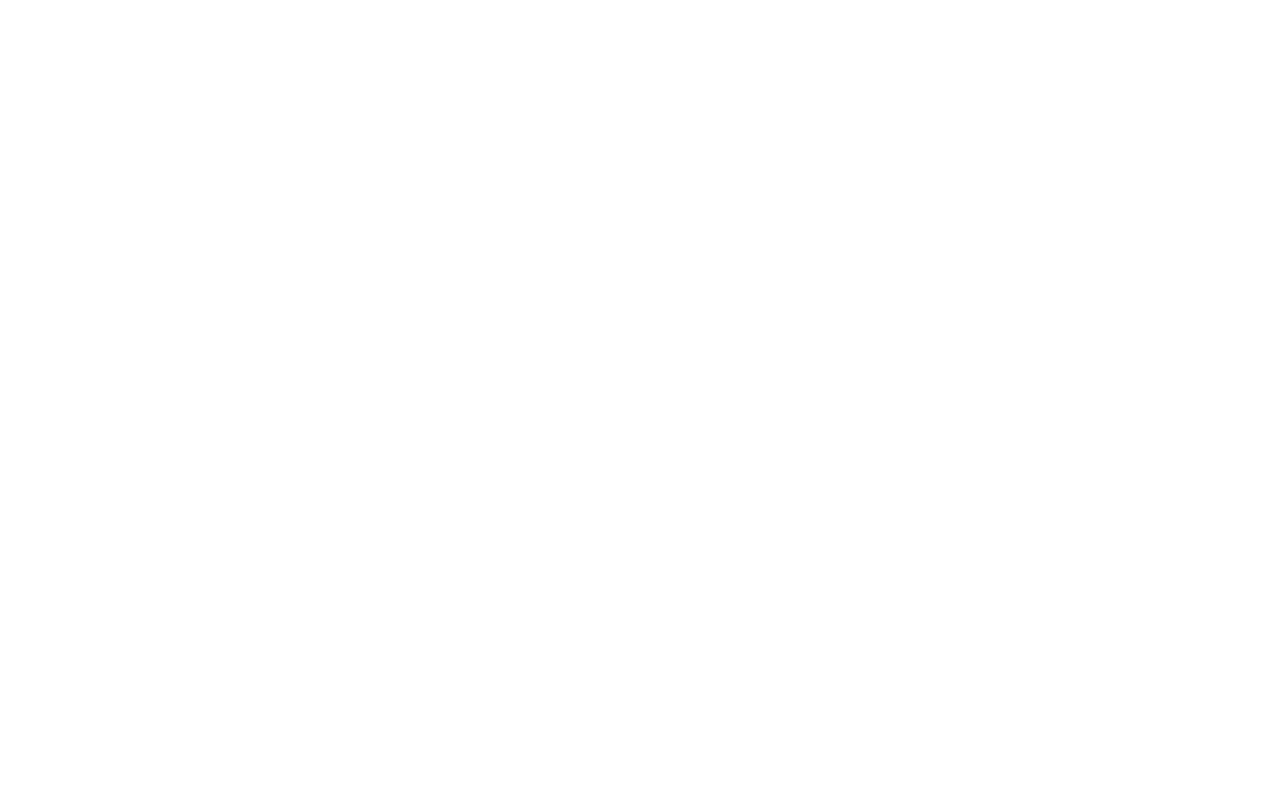
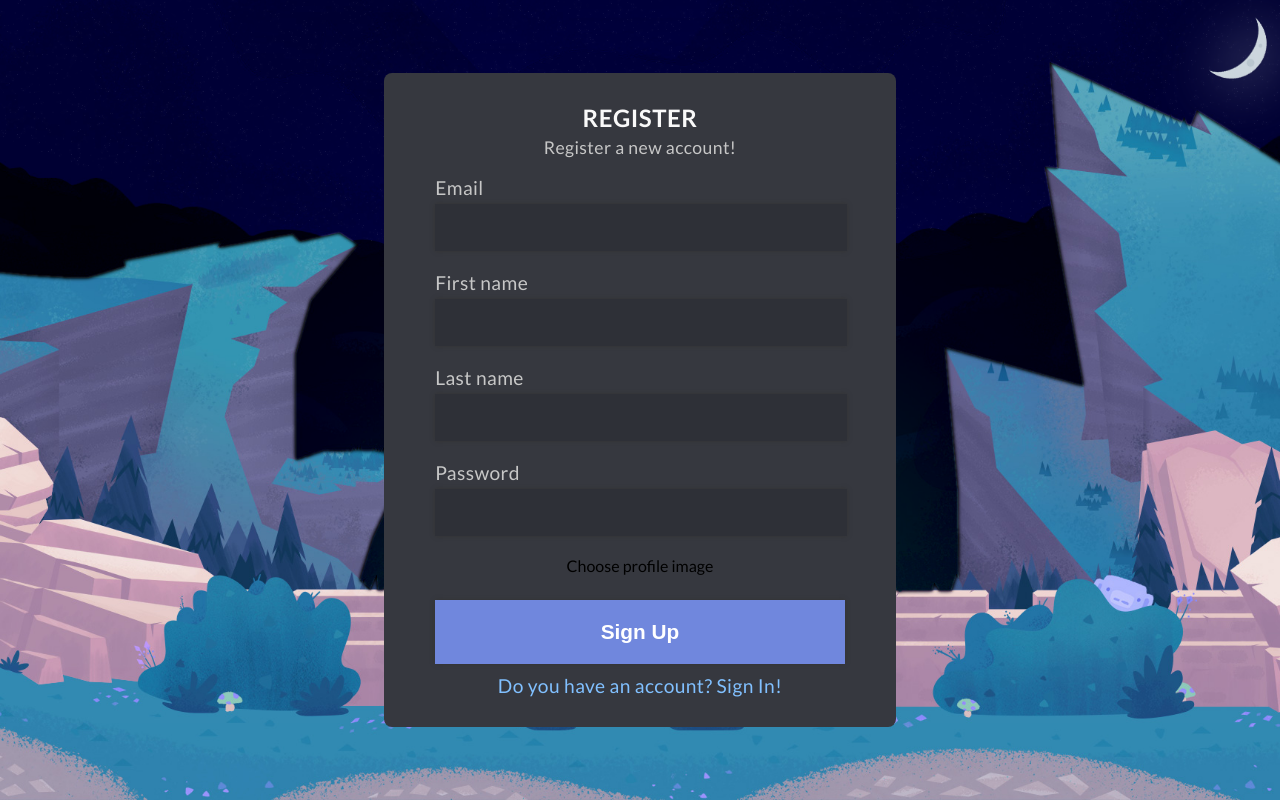
Before and after one commit to rafi9898/Messenger-App, a React (Create React App) app: page /signup in a window 1280 px wide. Built offline with nearby package versions, Linux system fonts and the light colour scheme.

Commit message:
Added Sign up form

```diff
--- a/src/App.tsx
+++ b/src/App.tsx
@@ -1,6 +1,7 @@
 import React from "react";
 import { BrowserRouter as Router, Switch, Route } from "react-router-dom";
 import Login from "./components/pages/Login/Login";
+import SignUp from "./components/pages/SignUp/SignUp";
 
 const App: React.FC = () => {
   return (
@@ -8,6 +9,7 @@
       <Router>
         <Switch>
           <Route path="/" component={Login} exact />
+          <Route path="/signup" component={SignUp} />
         </Switch>
       </Router>
     </div>
--- /dev/null
+++ b/src/components/Authentication/Form/SignUpForm.tsx
@@ -0,0 +1,42 @@
+import React, { Component } from "react";
+import {
+  StyledWrapper,
+  StyledForm,
+  StyledFormTitle,
+  StyledFormSubTitle,
+  StyledFlex,
+  StyledLabel,
+  StyledInput,
+  StyledButton,
+  StyledAnotherLink
+} from "./FormStyled";
+
+class SignUpForm extends Component {
+  render() {
+    return (
+      <StyledWrapper>
+        <StyledForm>
+          <StyledFlex>
+            <StyledFormTitle>Register</StyledFormTitle>
+            <StyledFormSubTitle>Register a new account!</StyledFormSubTitle>
+            <StyledLabel>Email</StyledLabel>
+            <StyledInput type="email" required />
+            <StyledLabel>First name</StyledLabel>
+            <StyledInput type="text" required />
+            <StyledLabel>Last name</StyledLabel>
+            <StyledInput type="text" required />
+            <StyledLabel>Password</StyledLabel>
+            <StyledInput type="password" required />
+            Choose profile image
+            <StyledButton>Sign Up</StyledButton>
+            <StyledAnotherLink to="/login">
+              Do you have an account? Sign In!
+            </StyledAnotherLink>
+          </StyledFlex>
+        </StyledForm>
+      </StyledWrapper>
+    );
+  }
+}
+
+export default SignUpForm;
--- /dev/null
+++ b/src/components/Authentication/SignUpBox/SignUpBox.tsx
@@ -0,0 +1,15 @@
+import React from "react";
+import { StyledWrapper, StyledContainer } from "../AuthStyled";
+import SignUpForm from "../../Authentication/Form/SignUpForm";
+
+const SignUpBox = () => {
+  return (
+    <StyledWrapper>
+      <StyledContainer>
+        <SignUpForm />
+      </StyledContainer>
+    </StyledWrapper>
+  );
+};
+
+export default SignUpBox;
--- /dev/null
+++ b/src/components/pages/SignUp/SignUp.tsx
@@ -0,0 +1,13 @@
+import React from "react";
+import SignUpBox from "../../Authentication/SignUpBox/SignUpBox";
+import { StyledWrapper } from "./SignUpStyled";
+
+const SignUp = () => {
+  return (
+    <StyledWrapper>
+      <SignUpBox />
+    </StyledWrapper>
+  );
+};
+
+export default SignUp;
--- /dev/null
+++ b/src/components/pages/SignUp/SignUpStyled.ts
@@ -0,0 +1,6 @@
+import styled from "styled-components";
+
+export const StyledWrapper = styled.div`
+  width: 100%;
+  height: 100%;
+`;
```
